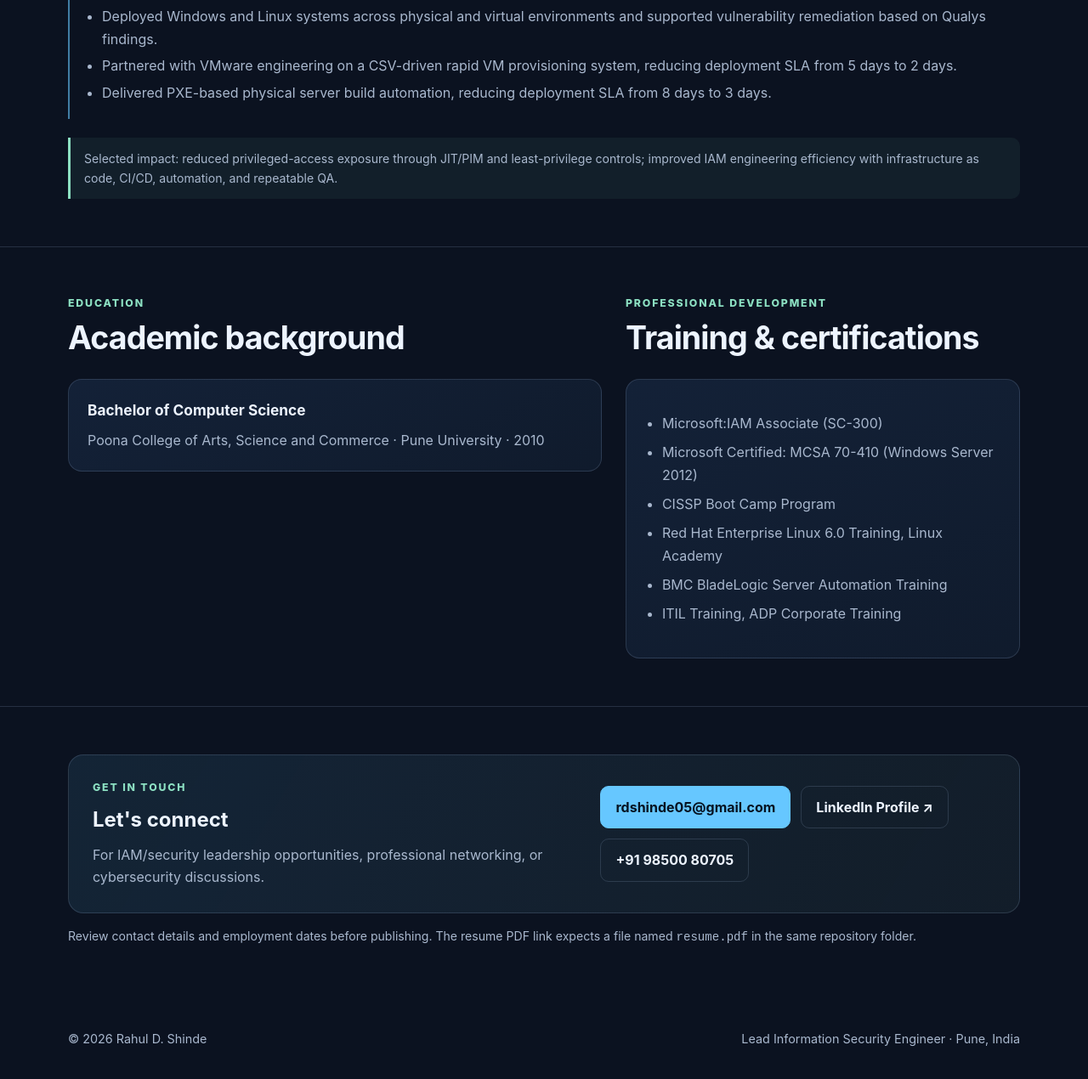
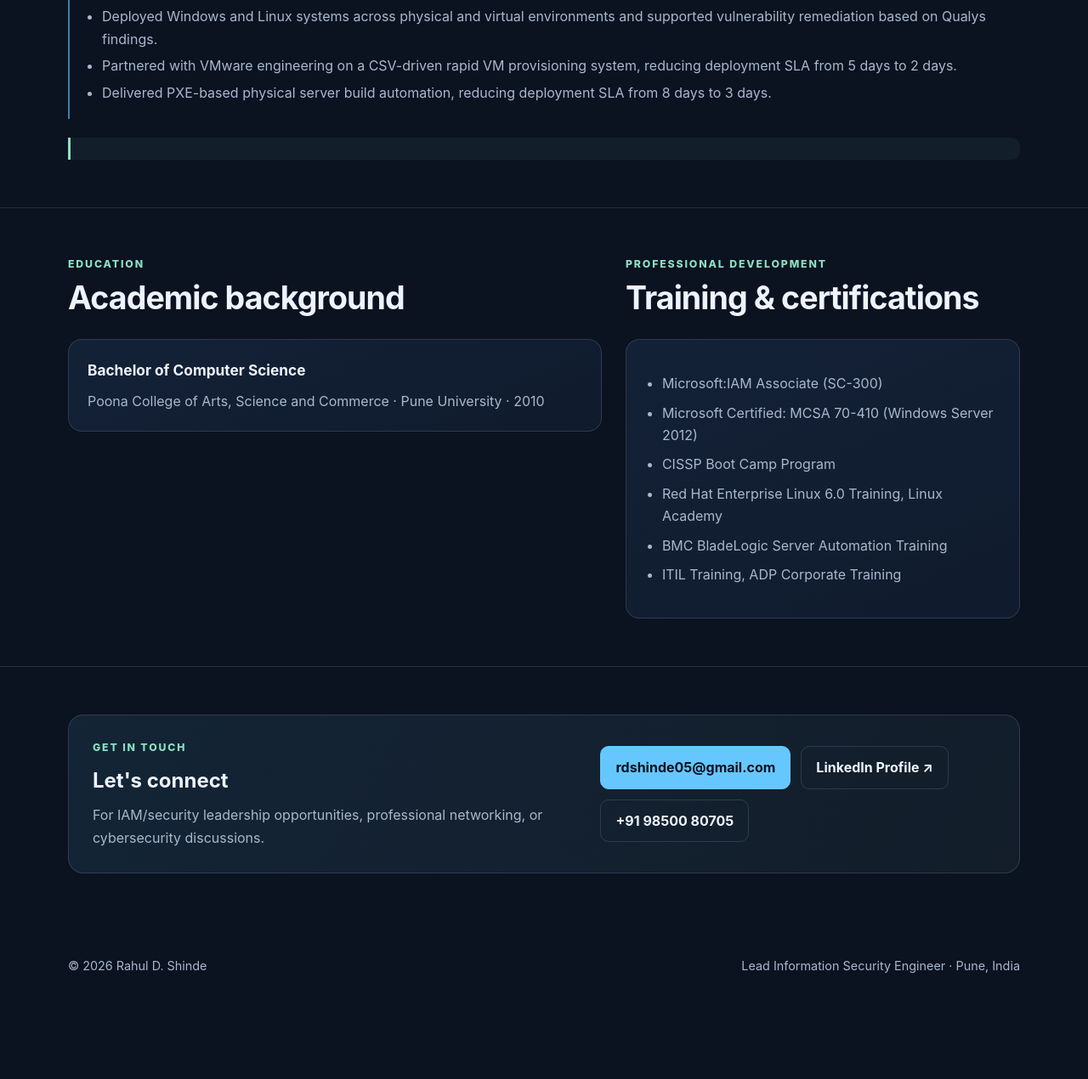
Before and after one commit to rdshinde05/rdshinde05.GitHub.io, a plain HTML site: page index.html in a window 1280 px wide. Shown: the part 2898-4168 px from the top of the page at 85% size. After the commit the page ends 4083 px from the top, so only its background shows below. Drawn offline with Linux system fonts and the light colour scheme.

Commit message:
Remove redundant content in index.html

```diff
--- a/index.html
+++ b/index.html
@@ -55,12 +55,12 @@ footer{padding:26px 0 36px;color:var(--muted);font-size:.9rem}.small{font-size:.
 <article class="role"><h3>Data Center Technician · Amazon DSKK</h3><div class="meta">Japan · Sep 2019 – Oct 2020</div><ul><li>Monitored and troubleshot network, server, and infrastructure issues; installed and replaced server racks, servers, and network devices.</li><li>Coordinated critical incident restoration and followed security, change-management, data center, and business-continuity procedures.</li></ul></article>
 <article class="role"><h3>Senior System Engineer · SunGard AS India Pvt. Ltd.</h3><div class="meta">Pune, India · Nov 2016 – Nov 2018</div><ul><li>Led L2/L3 support, global coordination, client communications, change/release processes, and server, network, and storage migrations.</li><li>Coordinated technical escalations with HP, Red Hat, Oracle, Microsoft Windows, and VMware; automated recurring operational tasks and reporting.</li></ul></article>
 <article class="role"><h3>Senior Member Technical · ADP Pvt. Ltd.</h3><div class="meta">Pune, India · Aug 2010 – Nov 2016</div><ul><li>Deployed Windows and Linux systems across physical and virtual environments and supported vulnerability remediation based on Qualys findings.</li><li>Partnered with VMware engineering on a CSV-driven rapid VM provisioning system, reducing deployment SLA from 5 days to 2 days.</li><li>Delivered PXE-based physical server build automation, reducing deployment SLA from 8 days to 3 days.</li></ul></article>
-</div><div class="note small" style="margin-top:22px">Selected impact: reduced privileged-access exposure through JIT/PIM and least-privilege controls; improved IAM engineering efficiency with infrastructure as code, CI/CD, automation, and repeatable QA.</div></div></section>
+</div><div class="note small" style="margin-top:22px"></div></div></section>
 <section id="education"><div class="container two"><div><div class="heading"><div class="eyebrow">Education</div><h2>Academic background</h2></div><article class="card"><h3>Bachelor of Computer Science</h3><p>Poona College of Arts, Science and Commerce · Pune University · 2010</p></article></div>
 <div><div class="heading"><div class="eyebrow">Professional development</div><h2>Training &amp; certifications</h2></div><article class="card"><ul class="bullets"><li>Microsoft:IAM Associate (SC-300)</li><li>Microsoft Certified: MCSA 70-410 (Windows Server 2012)</li><li>CISSP Boot Camp Program</li><li>Red Hat Enterprise Linux 6.0 Training, Linux Academy</li><li>BMC BladeLogic Server Automation Training</li><li>ITIL Training, ADP Corporate Training</li></ul></article></div></div></section>
 <section id="contact"><div class="container"><div class="contact"><div><div class="eyebrow">Get in touch</div><h2 style="margin:8px 0">Let's connect</h2><p class="muted" style="margin:0">For IAM/security leadership opportunities, professional networking, or cybersecurity discussions.</p></div>
 <div class="actions" style="margin-top:0"><a class="btn primary" href="mailto:rdshinde05@gmail.com">rdshinde05@gmail.com</a><a class="btn" href="https://www.linkedin.com/in/rahul-shinde-66699816" target="_blank" rel="noopener">LinkedIn Profile ↗</a><a class="btn" href="tel:+919850080705">+91 98500 80705</a></div></div>
-<p class="muted small" style="margin-top:15px">Review contact details and employment dates before publishing. The resume PDF link expects a file named <code>resume.pdf</code> in the same repository folder.</p></div></section>
+<p class="muted small" style="margin-top:15px"></p></div></section>
 </main>
 <footer><div class="container" style="display:flex;flex-wrap:wrap;justify-content:space-between;gap:8px"><span>© <span id="year">2026</span> Rahul D. Shinde</span><span>Lead Information Security Engineer · Pune, India</span></div></footer>
 <script>document.getElementById("year").textContent = new Date().getFullYear();</script>
```
